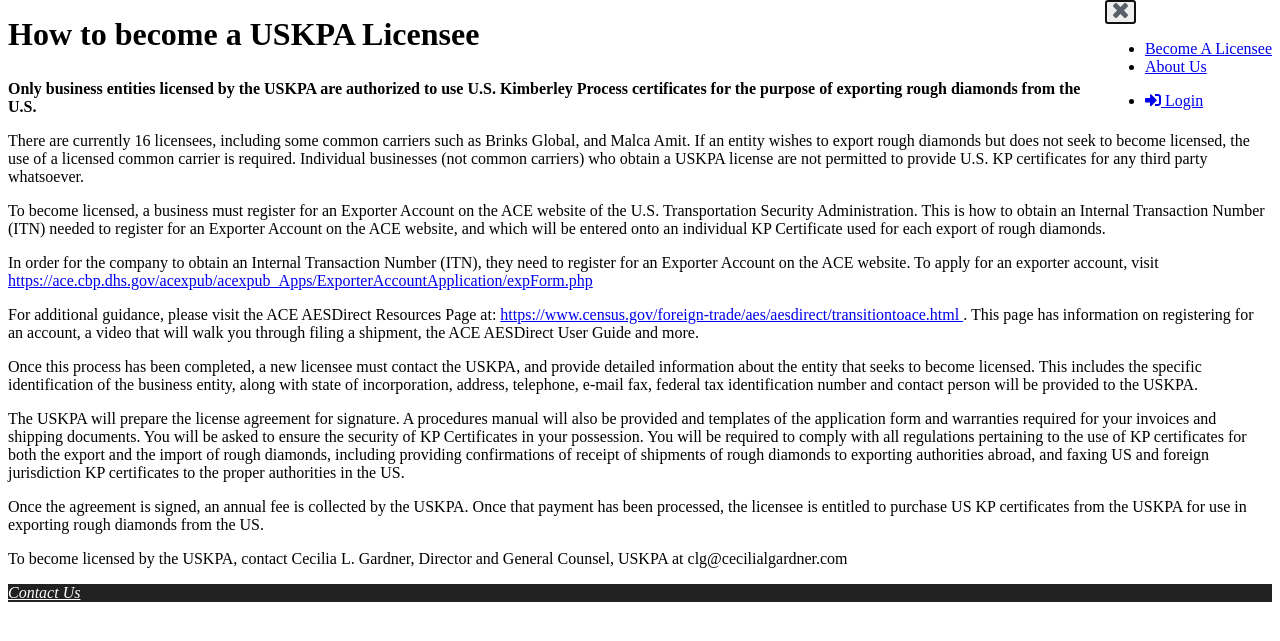
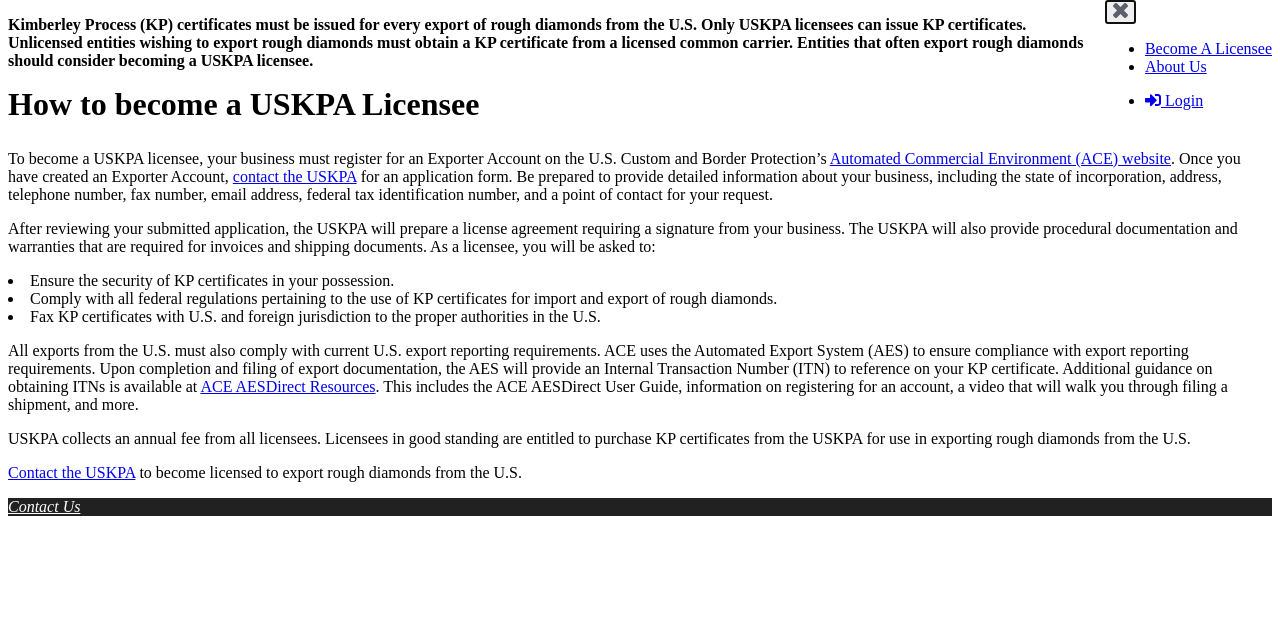
Before and after one commit to USKPA-dev/uskpa, a Django app: template kpc/templates/join.html in a window 1280 px wide. Shown: the part 107-748 px from the top of the page. Run offline with Django 3.2, Linux system fonts and the light colour scheme; the template is opened without the code that fills it, so the values that code supplies are empty; parts of the project's set-up code (start-up, migrations or seed data) failed here and were passed over.

Commit message:
updating become a licensee page

```diff
--- a/kpc/templates/join.html
+++ b/kpc/templates/join.html
@@ -4,75 +4,40 @@
 {% block content %}
 
 <section class="usa-grid usa-section">
+
+    <p><strong>
+        Kimberley Process (KP) certificates must be issued for every export of rough diamonds from the U.S. Only USKPA licensees can issue KP certificates. Unlicensed entities wishing to export rough diamonds must obtain a KP certificate from a licensed common carrier. Entities that often export rough diamonds should consider becoming a USKPA licensee.
+    </strong></p>
+
     <h1>How to become a USKPA Licensee</h1>
 
-    <p><strong>
-        Only business entities licensed by the USKPA are authorized to
-        use U.S. Kimberley Process certificates for the purpose of exporting
-        rough diamonds from the U.S.
-    </strong></p>
-
     <p>
-        There are currently 16 licensees, including some common carriers such as
-        Brinks Global, and Malca Amit. If an entity wishes to export rough diamonds
-        but does not seek to become licensed, the use of a licensed common carrier is required.
-        Individual businesses (not common carriers) who obtain a USKPA license are not
-        permitted to provide U.S. KP certificates for any third party whatsoever.
+        To become a USKPA licensee, your business must register for an Exporter Account on the U.S. Custom and Border Protection’s <a href='https://ace.cbp.dhs.gov/acexpub/acexpub_Apps/ExporterAccountApplication/expForm.php'>Automated Commercial Environment (ACE) website</a>. Once you have created an Exporter Account, <a href="mailto:{{CONTACT_US}}">contact the USKPA</a> for an application form. Be prepared to provide detailed information about your business, including the state of incorporation, address, telephone number, fax number, email address, federal tax identification number, and a point of contact for your request.
     </p>
 
     <p>
-        To become licensed, a business must register for an Exporter Account on the
-        ACE website of the U.S. Transportation Security Administration.
-        This is how to obtain an Internal Transaction Number (ITN) needed to register
-        for an Exporter Account on the ACE website, and which will be entered onto an
-        individual KP Certificate used for each export of rough diamonds.
+        After reviewing your submitted application, the USKPA will prepare a license agreement requiring a signature from your business. The USKPA will also provide procedural documentation and warranties that are required for invoices and shipping documents. As a licensee, you will be asked to:
+        <li>
+            Ensure the security of KP certificates in your possession.
+        </li>
+        <li>
+            Comply with all federal regulations pertaining to the use of KP certificates for import and export of rough diamonds.
+        </li>
+        <li>
+            Fax KP certificates with U.S. and foreign jurisdiction to the proper authorities in the U.S.
+        </li>
     </p>
 
     <p>
-        In order for the company to obtain an Internal Transaction Number (ITN),
-        they need to register for an Exporter Account on the ACE website.
-        To apply for an exporter account,
-        visit <a href='https://ace.cbp.dhs.gov/acexpub/acexpub_Apps/ExporterAccountApplication/expForm.php'>
-            https://ace.cbp.dhs.gov/acexpub/acexpub_Apps/ExporterAccountApplication/expForm.php</a>
+        All exports from the U.S. must also comply with current U.S. export reporting requirements. ACE uses the Automated Export System (AES) to ensure compliance with export reporting requirements. Upon completion and filing of export documentation, the AES will provide an Internal Transaction Number (ITN) to reference on your KP certificate. Additional guidance on obtaining ITNs is available at <a href="https://www.census.gov/foreign-trade/aes/aesdirect/transitiontoace.html">ACE AESDirect Resources</a>. This includes the ACE AESDirect User Guide, information on registering for an account, a video that will walk you through filing a shipment, and more.
     </p>
 
     <p>
-        For additional guidance, please visit the ACE AESDirect Resources
-        Page at: <a href="https://www.census.gov/foreign-trade/aes/aesdirect/transitiontoace.html">
-            https://www.census.gov/foreign-trade/aes/aesdirect/transitiontoace.html
-        </a>.
-        This page has information on registering for an account, a video that will walk you
-        through filing a shipment, the ACE AESDirect User Guide and more.
-    </p>
-
-    <p>
-        Once this process has been completed, a new licensee must contact the USKPA,
-        and provide detailed information about the entity that seeks to become licensed.
-        This includes the specific identification of the business entity, along with state of
-        incorporation, address, telephone, e-mail fax, federal tax identification number and
-        contact person will be provided to the USKPA.
-    </p>
-
-    <p>
-        The USKPA will prepare the license agreement for signature. A procedures manual will
-        also be provided and templates of the application form and warranties required for your
-        invoices and shipping documents. You will be asked to ensure the security of KP Certificates
-        in your possession. You will be required to comply with all regulations pertaining to the
-        use of KP certificates for both the export and the import of rough diamonds, including
-        providing confirmations of receipt of shipments of rough diamonds to exporting authorities
-        abroad, and faxing US and foreign jurisdiction KP certificates to the proper authorities in
-        the US.
-    </p>
-
-    <p>
-        Once the agreement is signed, an annual fee is collected by the USKPA. Once that payment
-        has been processed, the licensee is entitled to purchase US KP certificates from the USKPA
-        for use in exporting rough diamonds from the US.
+        USKPA collects an annual fee from all licensees. Licensees in good standing are entitled to purchase KP certificates from the USKPA for use in exporting rough diamonds from the U.S.
     </p>
 
     </p>
-        To become licensed by the USKPA, contact Cecilia L. Gardner,
-        Director and General Counsel, USKPA at clg@cecilialgardner.com
+        <a href="mailto:{{CONTACT_US}}">Contact the USKPA</a> to become licensed to export rough diamonds from the U.S.
     </p>
 </section>
 {% endblock %}
```
